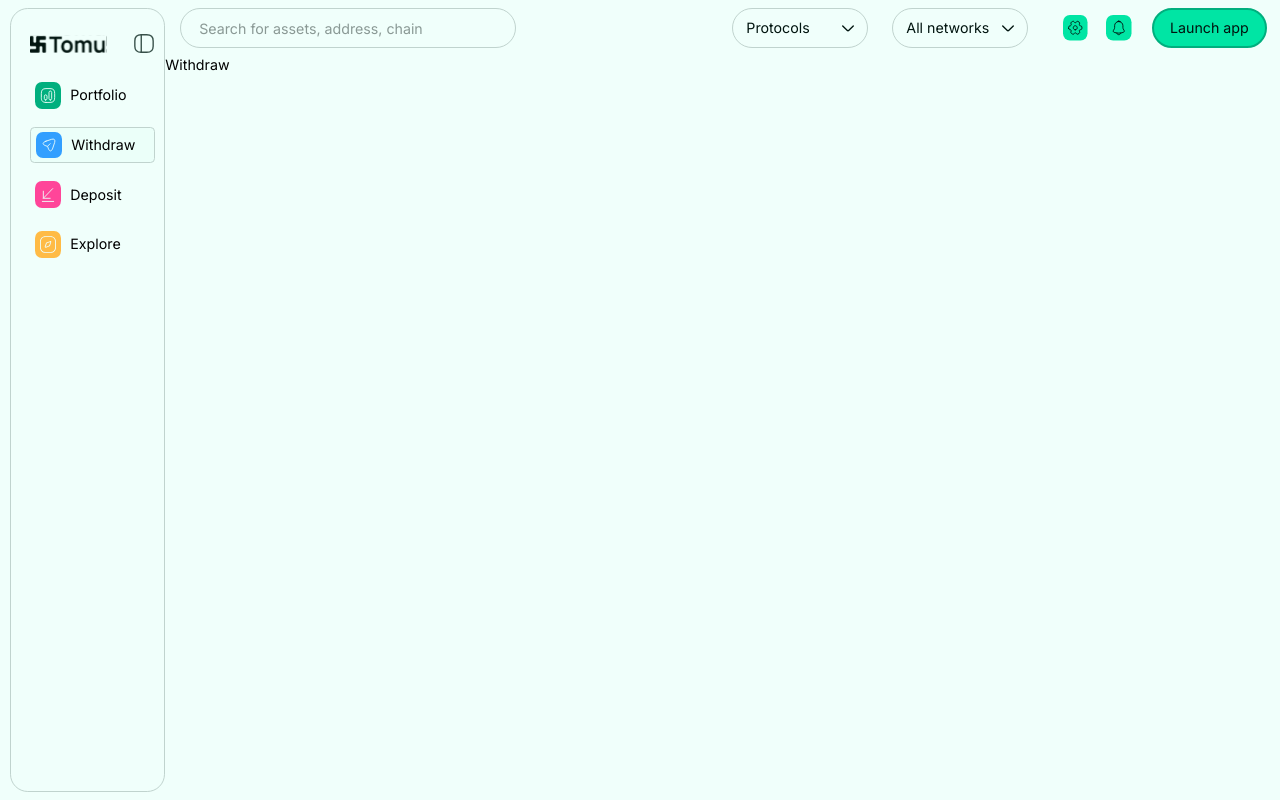
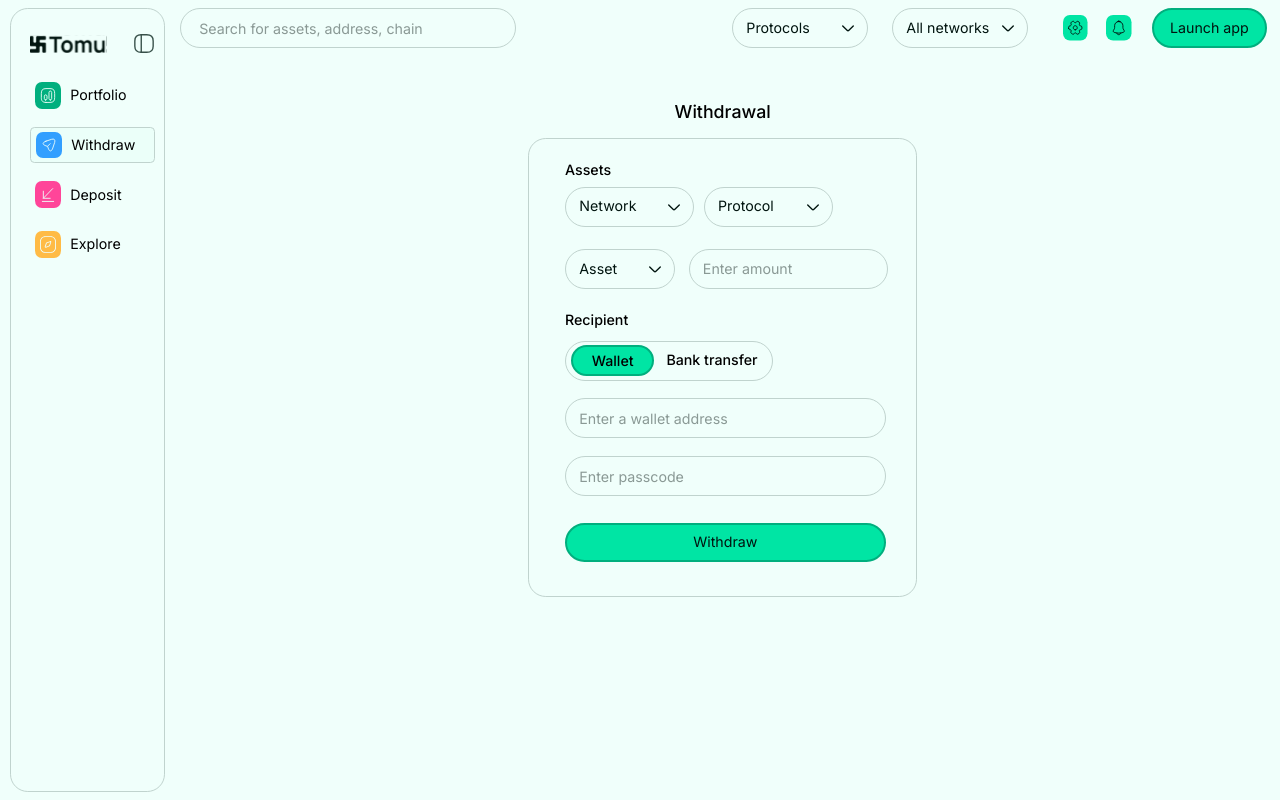
Before and after one commit to Tomu-Finance/tomu-frontend, a Next.js app: page /withdraw in a window 1280 px wide. Built offline with nearby package versions, Linux system fonts and the light colour scheme.

Commit message:
feat: build initial withdraw ui

```diff
--- a/src/app/page.tsx
+++ b/src/app/page.tsx
@@ -43,7 +43,7 @@ const HomePage = () => {
               </p>
               <div className="portfolio__top__left__left__increase">2.58%+</div>
               <div className="portfolio__top__left__left__buttonWrapper">
-                <button className="portfolio__top__left__left__buttonWrapper__button withdraw">
+                <button className="portfolio__top__left__left__buttonWrapper__button debit">
                   <Image
                     src={send}
                     alt="send icon"
--- a/src/app/withdraw/page.tsx
+++ b/src/app/withdraw/page.tsx
@@ -1,7 +1,63 @@
 import React from 'react';
+import '../../styles/pages/Withdraw.scss';
+import Select from '@/components/Select';
 
 const Withdraw = () => {
-  return <div>Withdraw</div>;
+  return (
+    <div className="withdraw">
+      <p className="withdraw__title">Withdrawal</p>
+      <div className="withdraw__box">
+        <p className="withdraw__box__heading">Assets</p>
+        <div className="withdraw__box__top">
+          <div className="withdraw__box__top__first">
+            <Select
+              text="Network"
+              height={45}
+              width={145}
+              iconColor="#00140F"
+            />
+            <Select
+              text="Protocol"
+              height={45}
+              width={145}
+              iconColor="#00140F"
+            />
+          </div>
+          <div className="withdraw__box__top__second">
+            <Select text="Asset" height={45} width={124} iconColor="#00140F" />
+            <input
+              className="withdraw__box__top__second__input"
+              placeholder="Enter amount"
+            />
+          </div>
+        </div>
+        <div className="withdraw__box__bottom">
+          <p className="withdraw__box__bottom__heading">Recipient</p>
+          <div className="withdraw__box__bottom__wrapper">
+            <div className="withdraw__box__bottom__wrapper__tab">
+              <div className="withdraw__box__bottom__wrapper__tab__wallet active">
+                Wallet
+              </div>
+              <div className="withdraw__box__bottom__wrapper__tab__transfer">
+                Bank transfer
+              </div>
+            </div>
+            <input
+              className="withdraw__box__bottom__wrapper__input"
+              placeholder="Enter a wallet address"
+            />
+            <input
+              className="withdraw__box__bottom__wrapper__input"
+              placeholder="Enter passcode"
+            />
+            <button className="withdraw__box__bottom__wrapper__button">
+              Withdraw
+            </button>
+          </div>
+        </div>
+      </div>
+    </div>
+  );
 };
 
 export default Withdraw;
--- a/src/styles/pages/Portfolio.scss
+++ b/src/styles/pages/Portfolio.scss
@@ -99,7 +99,7 @@
             height: toRem(44);
             cursor: pointer;
 
-            &.withdraw {
+            &.debit {
               border: toRem(3) solid #0284f5;
               background: #329fff;
             }
--- /dev/null
+++ b/src/styles/pages/Withdraw.scss
@@ -0,0 +1,199 @@
+@use '../../styles/main.scss' as *;
+
+.withdraw {
+  min-width: 100%;
+  min-height: 100vh;
+  padding-top: toRem(55);
+
+  &__title {
+    font-family: var(--font-inter);
+    font-size: toRem(20);
+    font-weight: 500;
+    line-height: toRem(16);
+    text-align: left;
+    text-underline-position: from-font;
+    text-decoration-skip-ink: none;
+    text-align: center;
+    margin-bottom: toRem(21);
+  }
+
+  &__box {
+    width: toRem(437);
+    height: toRem(517);
+    border-radius: toRem(20);
+    border: toRem(0.8) solid #c0d3ce;
+    margin: 0 auto;
+
+    padding-top: toRem(27);
+    padding-left: toRem(40);
+    padding-right: toRem(34);
+    padding-bottom: toRem(40);
+
+    &__heading {
+      font-family: var(--font-inter);
+      font-size: toRem(16);
+      font-weight: 500;
+      line-height: toRem(16);
+      text-align: left;
+      color: #000000;
+      padding-bottom: toRem(11);
+    }
+
+    &__top {
+      @include flex_col(toRem(25));
+
+      &__first {
+        @include flex(flex-start, center, toRem(11));
+      }
+
+      &__second {
+        @include flex(flex-start, center, toRem(15));
+
+        &__input {
+          box-sizing: border-box;
+          width: toRem(224);
+          height: toRem(45);
+          border-radius: toRem(100);
+          outline: none;
+          border: toRem(0.8) solid #c0d3ce;
+          padding-top: toRem(14);
+          padding-right: toRem(20);
+          padding-bottom: toRem(14);
+          padding-left: toRem(15);
+          background-color: transparent;
+
+          font-family: var(--font-inter);
+          font-size: toRem(16);
+          font-weight: 400;
+          line-height: toRem(16);
+          text-align: left;
+          color: #00140f;
+
+          &::placeholder {
+            font-family: var(--font-inter);
+            font-size: toRem(16);
+            font-weight: 400;
+            line-height: toRem(16);
+            text-align: left;
+            color: #8a9995;
+          }
+        }
+      }
+    }
+
+    &__bottom {
+      padding-top: toRem(27);
+
+      &__heading {
+        font-family: var(--font-inter);
+        font-size: toRem(16);
+        font-weight: 500;
+        line-height: toRem(16);
+        text-align: left;
+        color: #000000;
+        padding-bottom: toRem(15);
+        text-align: left;
+      }
+
+      &__wrapper {
+        @include flex_col(toRem(20));
+
+        &__tab {
+          width: toRem(234);
+          height: toRem(45);
+          padding: toRem(5) toRem(6);
+          border-radius: toRem(100);
+          border: toRem(0.8) solid #c0d3ce;
+          display: flex;
+          align-items: center;
+          gap: toRem(14);
+
+          &__wallet {
+            font-family: var(--font-inter);
+            font-size: toRem(16);
+            font-weight: 500;
+            line-height: toRem(16);
+            color: #000000;
+            text-align: center;
+            cursor: pointer;
+
+            // width: toRem(93);
+
+            &.active {
+              width: toRem(93);
+              height: toRem(34);
+              background-color: #00e5a4;
+              border: toRem(3) solid #00af7e;
+              border-radius: toRem(100);
+              box-sizing: border-box;
+              padding-top: toRem(7);
+            }
+          }
+
+          &__transfer {
+            font-family: var(--font-inter);
+            font-size: toRem(16);
+            font-weight: 500;
+            line-height: toRem(16);
+            color: #000000;
+            text-align: center;
+            cursor: pointer;
+
+            // width: toRem(105);
+          }
+        }
+
+        &__input {
+          box-sizing: border-box;
+          width: 100%;
+          height: toRem(45);
+          border-radius: toRem(100);
+          outline: none;
+          border: toRem(0.8) solid #c0d3ce;
+          padding-top: toRem(14);
+          padding-right: toRem(20);
+          padding-bottom: toRem(14);
+          padding-left: toRem(15);
+          background-color: transparent;
+
+          font-family: var(--font-inter);
+          font-size: toRem(16);
+          font-weight: 400;
+          line-height: toRem(16);
+          text-align: left;
+          color: #00140f;
+
+          &::placeholder {
+            font-family: var(--font-inter);
+            font-size: toRem(16);
+            font-weight: 400;
+            line-height: toRem(16);
+            text-align: left;
+            color: #8a9995;
+          }
+        }
+
+        &__button {
+          margin-top: toRem(10);
+
+          width: 100%;
+          height: toRem(44);
+          border-radius: toRem(100);
+          outline: none;
+
+          background-color: #00e5a4;
+          border: toRem(3) solid #00af7e;
+          color: #00140f;
+
+          font-family: Inter;
+          font-size: toRem(16);
+          font-weight: 400;
+          line-height: toRem(16);
+          text-align: center;
+
+          cursor: pointer;
+        }
+      }
+    }
+  }
+}
```
